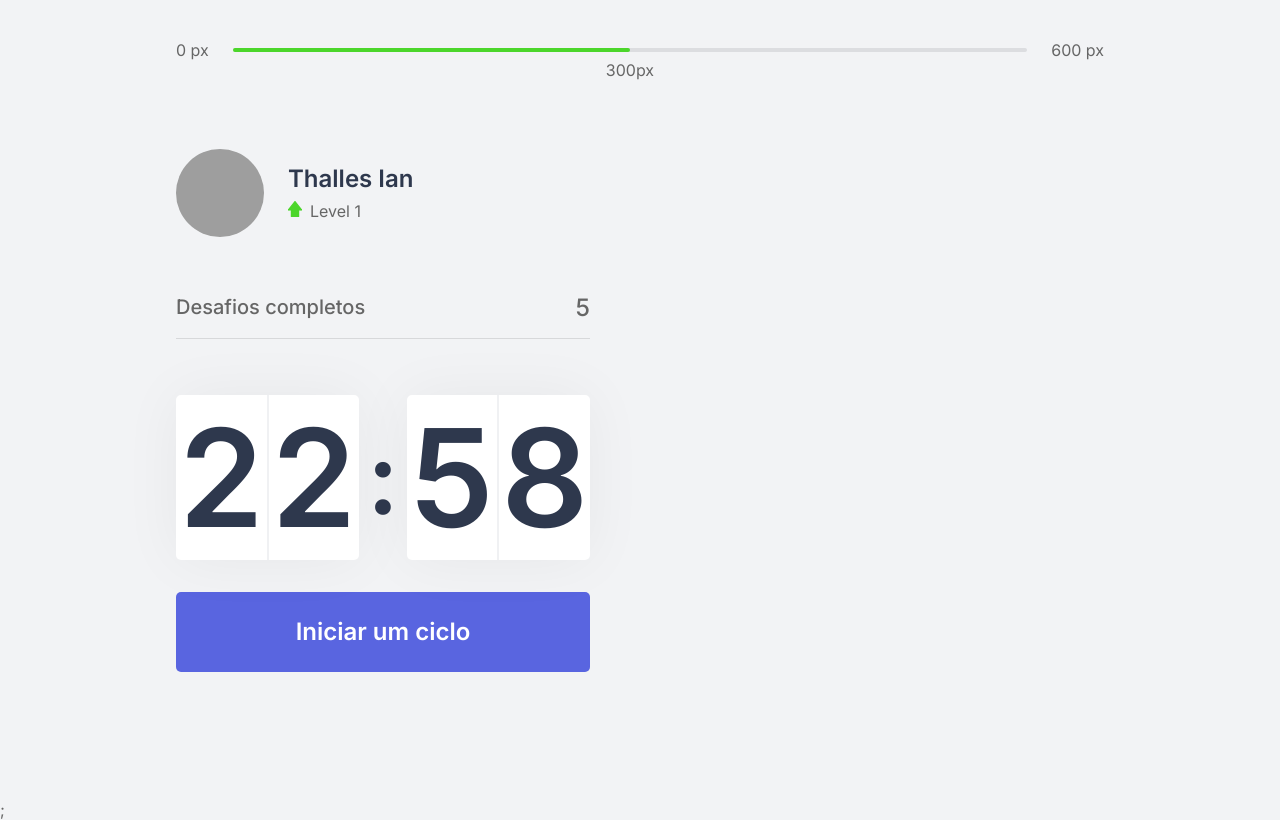
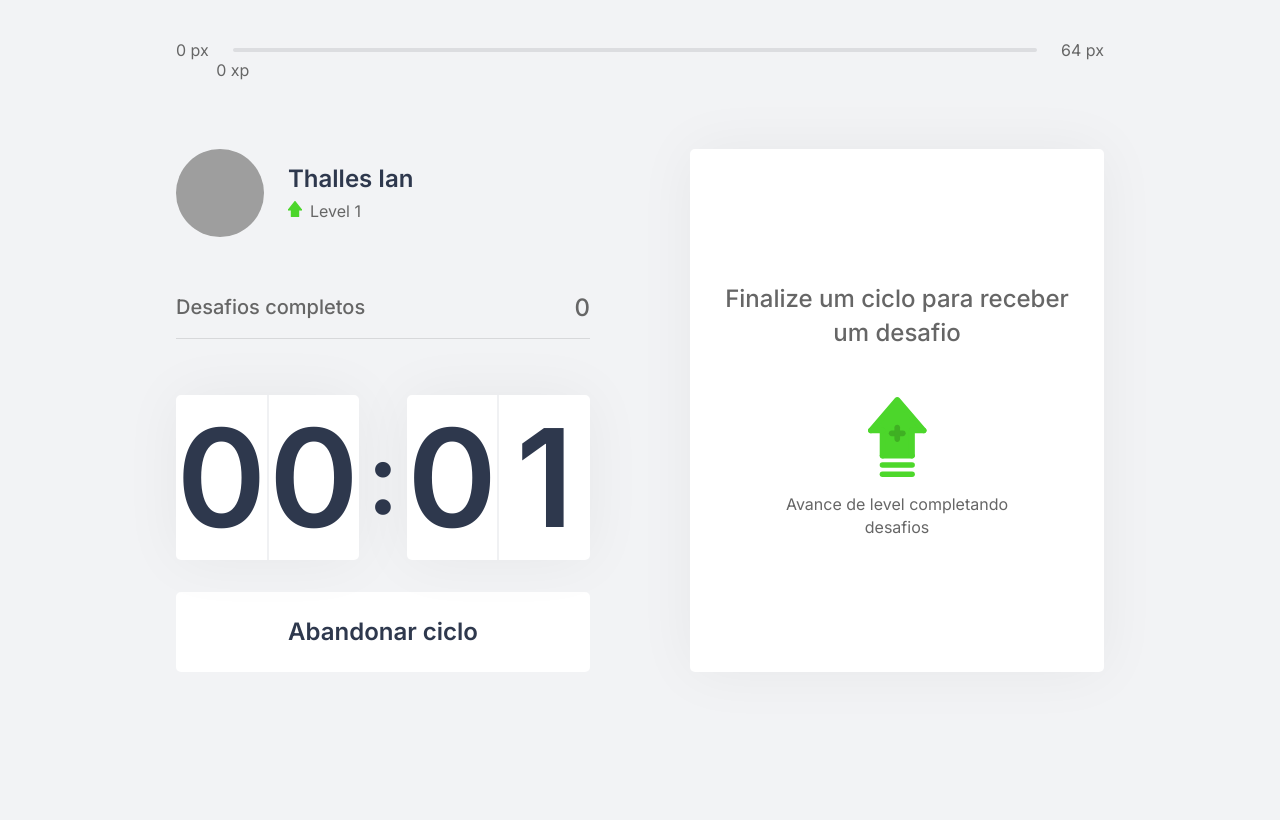
Before and after one commit to thallesyam/Move.IT, a Next.js app: page / in a window 1280 px wide. Both pictures are taken after a click on the button "Iniciar um ciclo". Built offline with nearby package versions, Linux system fonts and the light colour scheme; grey boxes are pictures that could not be loaded.

Commit message:
Challenge component; Business rules; Context;

```diff
--- /dev/null
+++ b/challenges.json
@@ -0,0 +1,62 @@
+[
+  {
+    "type": "body",
+    "description": "Estique um de seus braços com a palma da mão virada para frente e puxe os dedos para cima por 10 segundos por mão.",
+    "amount": 80
+  },
+  {
+    "type": "body",
+    "description": "Estique seu braço contra o peito e puxe-o utilizando o outro braço por 10 segundos por braço.",
+    "amount": 60
+  },
+  {
+    "type": "body",
+    "description": "Puxe seu pescoço com a ajuda da mão para a direita e para a esquerda, permanecendo na posição por alguns segundos.",
+    "amount": 70
+  },
+  {
+    "type": "body",
+    "description": "Com as duas mãos na parte de trás da cabeça, leve-a para baixo, alongando a parte de trás da região.",
+    "amount": 60
+  },
+  {
+    "type": "body",
+    "description": "Cruze as pernas e desça com as mãos esticadas em direção ao chão. Repita o movimento com a outra perna na frente.",
+    "amount": 100
+  },
+  {
+    "type": "body",
+    "description": "Sentado, abra as pernas e tente encostar as palmas das mãos no chão, repita 3 vezes por 5 segundos.",
+    "amount": 80
+  },
+  {
+    "type": "body",
+    "description": "Puxe o joelho de encontro ao peito e segure, troque de perna após 10 segundos.",
+    "amount": 50
+  },
+  {
+    "type": "body",
+    "description": "Sentado, cruze uma perna e incline seu tronco à frente, troque de perna após 10 segundos.",
+    "amount": 80
+  },
+  {
+    "type": "eye",
+    "description": "Sentado, feche os olhos e cubra-os com as palmas da mão durante 2 minutos, depois abra normalmente.",
+    "amount": 90
+  },
+  {
+    "type": "eye",
+    "description": "Em algum ambiente aberto, olhe o mais longe que puder em quatro direções por 3s, mexa apenas os olhos. Repita 3 vezes.",
+    "amount": 140
+  },
+  {
+    "type": "eye",
+    "description": "Usando os polegares, massage a área abaixo das sobrancelhas em movimentos circulares por 15 segundos.",
+    "amount": 70
+  },
+  {
+    "type": "body",
+    "description": "Em pé, gire a cintura o máximo que puder para a esquerda, segure por cinco segundos. Repita para a direita.",
+    "amount": 90
+  }
+]
--- /dev/null
+++ b/src/components/ChallengeBox.tsx
@@ -0,0 +1,44 @@
+import styles from "../styles/components/ChallengeBox.module.css";
+import { useContext } from "react";
+import { ChallengesContext } from "../contexts/ChallengesContext";
+
+const ChallengeBox = () => {
+  const { activeChallenge, resetChallenge } = useContext(ChallengesContext);
+
+  return (
+    <div className={styles.challengeBoxContainer}>
+      {activeChallenge ? (
+        <div className={styles.challengeActive}>
+          <header>Ganhe {activeChallenge.amount} xp</header>
+          <main>
+            <img src={`icons/${activeChallenge.type}.svg`} alt="Desafio" />
+            <strong>Novo desafio</strong>
+            <p>{activeChallenge.description}</p>
+          </main>
+          <footer>
+            <button
+              type="button"
+              onClick={resetChallenge}
+              className={styles.challengeFailedButton}
+            >
+              Falhei
+            </button>
+            <button type="button" className={styles.challengeSucceededButton}>
+              Completei
+            </button>
+          </footer>
+        </div>
+      ) : (
+        <div className={styles.challengeNotActive}>
+          <strong>Finalize um ciclo para receber um desafio</strong>
+          <p>
+            <img src="icons/level-up.svg" alt="Level up" />
+            Avance de level completando desafios
+          </p>
+        </div>
+      )}
+    </div>
+  );
+};
+
+export default ChallengeBox;
--- a/src/components/CompletedChallenges.tsx
+++ b/src/components/CompletedChallenges.tsx
@@ -1,10 +1,14 @@
 import styles from "../styles/components/CompletedChallenges.module.css";
+import { useContext } from "react";
+import { ChallengesContext } from "../contexts/ChallengesContext";
 
 const CompletedChallenges = () => {
+  const { challangesCompleted } = useContext(ChallengesContext);
+
   return (
     <div className={styles.completedChallengesContainer}>
       <span>Desafios completos</span>
-      <span>5</span>
+      <span>{challangesCompleted}</span>
     </div>
   );
 };
--- a/src/components/Countdown.tsx
+++ b/src/components/Countdown.tsx
@@ -1,9 +1,15 @@
-import { useState, useEffect } from "react";
+import { useState, useEffect, useContext } from "react";
 import styles from "../styles/components/Countdown.module.css";
+import { ChallengesContext } from "../contexts/ChallengesContext";
+
+let countdownTimeout: NodeJS.Timeout;
 
 const Countdown = () => {
-  const [time, setTime] = useState(23 * 60);
-  const [active, setActive] = useState(false);
+  const { startNewChallenge } = useContext(ChallengesContext);
+
+  const [time, setTime] = useState(0.05 * 60);
+  const [isActive, setIsActive] = useState(false);
+  const [hasFinished, setHasFinished] = useState(false);
 
   const minutes = Math.floor(time / 60);
   const seconds = time % 60;
@@ -12,16 +18,26 @@
   const [secondLeft, secondRight] = String(seconds).padStart(2, "0").split("");
 
   function startCountdown() {
-    setActive(true);
+    setIsActive(true);
+  }
+
+  function resetCountdown() {
+    clearTimeout(countdownTimeout);
+    setIsActive(false);
+    setTime(0.05 * 60);
   }
 
   useEffect(() => {
-    if (active && time > 0) {
-      setTimeout(() => {
+    if (isActive && time > 0) {
+      countdownTimeout = setTimeout(() => {
         setTime(time - 1);
       }, 1000);
+    } else if (isActive && time === 0) {
+      setHasFinished(true);
+      setIsActive(false);
+      startNewChallenge();
     }
-  }, [active, time]);
+  }, [isActive, time]);
 
   return (
     <div>
@@ -37,6 +53,21 @@
         </div>
       </div>
 
+      {hasFinished ? (
+        <button disabled className={styles.countdownButton}>
+          Ciclo encerrado
+        </button>
+      ) : (
+        <>
+          {isActive ? (
+            <button
+              type="button"
+              onClick={resetCountdown}
+              className={`${styles.countdownButton} ${styles.countdownButtonActive}`}
+            >
+              Abandonar ciclo
+            </button>
+          ) : (
             <button
               type="button"
               onClick={startCountdown}
@@ -44,6 +75,9 @@
             >
               Iniciar um ciclo
             </button>
+          )}
+        </>
+      )}
     </div>
   );
 };
--- a/src/components/ExperienceBar.tsx
+++ b/src/components/ExperienceBar.tsx
@@ -1,17 +1,29 @@
 import styles from "../styles/components/ExperienceBar.module.css";
+import { useContext } from "react";
+import { ChallengesContext } from "../contexts/ChallengesContext";
 
 const ExperienceBar = () => {
+  const { currentExperience, experienceToNextLevel } = useContext(
+    ChallengesContext
+  );
+
+  const percentToNextLevel =
+    Math.round(currentExperience * 100) / experienceToNextLevel;
+
   return (
     <header className={styles.experienceBar}>
       <span>0 px</span>
       <div>
-        <div style={{ width: "50%" }} />
+        <div style={{ width: `${percentToNextLevel}%` }} />
 
-        <span className={styles.currentExperience} style={{ left: "50%" }}>
-          300px
+        <span
+          className={styles.currentExperience}
+          style={{ left: `${percentToNextLevel}%` }}
+        >
+          {currentExperience} xp
         </span>
       </div>
-      <span>600 px</span>
+      <span>{experienceToNextLevel} px</span>
     </header>
   );
 };
--- /dev/null
+++ b/src/contexts/ChallengesContext.tsx
@@ -0,0 +1,68 @@
+import { createContext, useState, ReactNode } from "react";
+import challenges from "../../challenges.json";
+
+interface Challenge {
+  type: "body" | "eye";
+  description: string;
+  amount: number;
+}
+
+interface ChallengesContextDataProps {
+  level: number;
+  currentExperience: number;
+  challangesCompleted: number;
+  experienceToNextLevel: number;
+  startNewChallenge: () => void;
+  levelUp: () => void;
+  activeChallenge: Challenge;
+  resetChallenge: () => void;
+}
+
+interface ChallengesProviderProps {
+  children: ReactNode;
+}
+
+export const ChallengesContext = createContext(
+  {} as ChallengesContextDataProps
+);
+
+export function ChallengesProvider({ children }: ChallengesProviderProps) {
+  const [level, setLevel] = useState(1);
+  const [currentExperience, setCurrentExperience] = useState(0);
+  const [challangesCompleted, setChallangesCompleted] = useState(0);
+  const [activeChallenge, setActiveChallenge] = useState(null);
+
+  const experienceToNextLevel = Math.pow((level + 1) * 4, 2);
+
+  function levelUp() {
+    setLevel(level + 1);
+  }
+
+  function startNewChallenge() {
+    const randomChallengeIndex = Math.floor(Math.random() * challenges.length);
+    const challenge = challenges[randomChallengeIndex];
+
+    setActiveChallenge(challenge);
+  }
+
+  function resetChallenge() {
+    setActiveChallenge(null);
+  }
+
+  return (
+    <ChallengesContext.Provider
+      value={{
+        level,
+        currentExperience,
+        experienceToNextLevel,
+        challangesCompleted,
+        startNewChallenge,
+        levelUp,
+        activeChallenge,
+        resetChallenge,
+      }}
+    >
+      {children}
+    </ChallengesContext.Provider>
+  );
+}
--- a/src/pages/_app.tsx
+++ b/src/pages/_app.tsx
@@ -1,10 +1,12 @@
 import "../styles/globals.css";
+
+import { ChallengesProvider } from "../contexts/ChallengesContext";
 
 function MyApp({ Component, pageProps }) {
   return (
-    <>
-      <Component {...pageProps} />;
-    </>
+    <ChallengesProvider>
+      <Component {...pageProps} />
+    </ChallengesProvider>
   );
 }
 
--- a/src/pages/index.tsx
+++ b/src/pages/index.tsx
@@ -1,11 +1,12 @@
 import ExperienceBar from "../components/ExperienceBar";
 import Profile from "../components/Profile";
+import Head from "next/head";
 
 import styles from "../styles/pages/Home.module.css";
+
 import CompletedChallenges from "../components/CompletedChallenges";
 import Countdown from "../components/Countdown";
-
-import Head from "next/head";
+import ChallengeBox from "../components/ChallengeBox";
 
 export default function Home() {
   return (
@@ -22,7 +23,9 @@
           <CompletedChallenges />
           <Countdown />
         </div>
-        <div></div>
+        <div>
+          <ChallengeBox />
+        </div>
       </section>
     </div>
   );
--- /dev/null
+++ b/src/styles/components/ChallengeBox.module.css
@@ -0,0 +1,108 @@
+.challengeBoxContainer {
+  height: 100%;
+
+  background-color: var(--white);
+  border-radius: 5px;
+  box-shadow: 0 0 60px rgba(0, 0, 0, 0.05);
+  padding: 1.5rem 2rem;
+
+  display: flex;
+  flex-direction: column;
+  align-items: center;
+  justify-content: center;
+
+  text-align: center;
+}
+
+.challengeNotActive {
+  display: flex;
+  flex-direction: column;
+  align-items: center;
+}
+
+.challengeNotActive strong {
+  font-size: 1.5rem;
+  font-weight: 500;
+  line-height: 1.4;
+}
+
+.challengeNotActive p {
+  display: flex;
+  flex-direction: column;
+  align-items: center;
+  line-height: 1.4;
+  max-width: 70%;
+  margin-top: 3rem;
+}
+
+.challengeNotActive p img {
+  margin-bottom: 1rem;
+}
+
+.challengeActive {
+  height: 100%;
+  display: flex;
+  flex-direction: column;
+}
+
+.challengeActive header {
+  color: var(--blue);
+  font-weight: 600;
+  font-size: 1.25rem;
+  padding: 0.2rem 1.5rem;
+  border-bottom: 1px solid var(--gray-line);
+}
+
+.challengeActive main {
+  flex: 1;
+
+  display: flex;
+  flex-direction: column;
+  align-items: center;
+  justify-content: center;
+}
+
+.challengeActive main strong {
+  font-size: 2rem;
+  font-weight: 600;
+  color: var(--title);
+  margin: 1.5rem 0 1rem;
+}
+
+.challengeActive main p {
+  line-height: 1.5;
+}
+
+.challengeActive footer {
+  display: grid;
+  grid-template-columns: 1fr 1fr;
+  gap: 1rem;
+}
+
+.challengeActive footer button {
+  height: 3rem;
+
+  display: flex;
+  align-items: center;
+  justify-content: center;
+
+  border: 0;
+  border-radius: 5px;
+
+  color: var(--white);
+  font-size: 1rem;
+  font-weight: 600;
+  transition: filter 0.2s;
+}
+
+.challengeActive footer button.challengeFailedButton {
+  background-color: var(--red);
+}
+
+.challengeActive footer button.challengeSucceededButton {
+  background-color: var(--green);
+}
+
+.challengeActive footer button:hover {
+  filter: brightness(0.9);
+}
--- a/src/styles/components/Countdown.module.css
+++ b/src/styles/components/Countdown.module.css
@@ -58,6 +58,22 @@
   transition: background-color 0.2s;
 }
 
-.countdownButton:hover {
+.countdownButton:not(:disabled):hover {
   background: var(--blue-dark);
 }
+
+.countdownButtonActive {
+  background-color: var(--white);
+  color: var(--title);
+}
+
+.countdownButtonActive:not(:disabled):hover {
+  background-color: var(--red);
+  color: var(--white);
+}
+
+.countdownButton:disabled {
+  background: var(--white);
+  color: var(--text);
+  cursor: not-allowed;
+}
```
Lines whose indentation alone changed are shown as unchanged.
